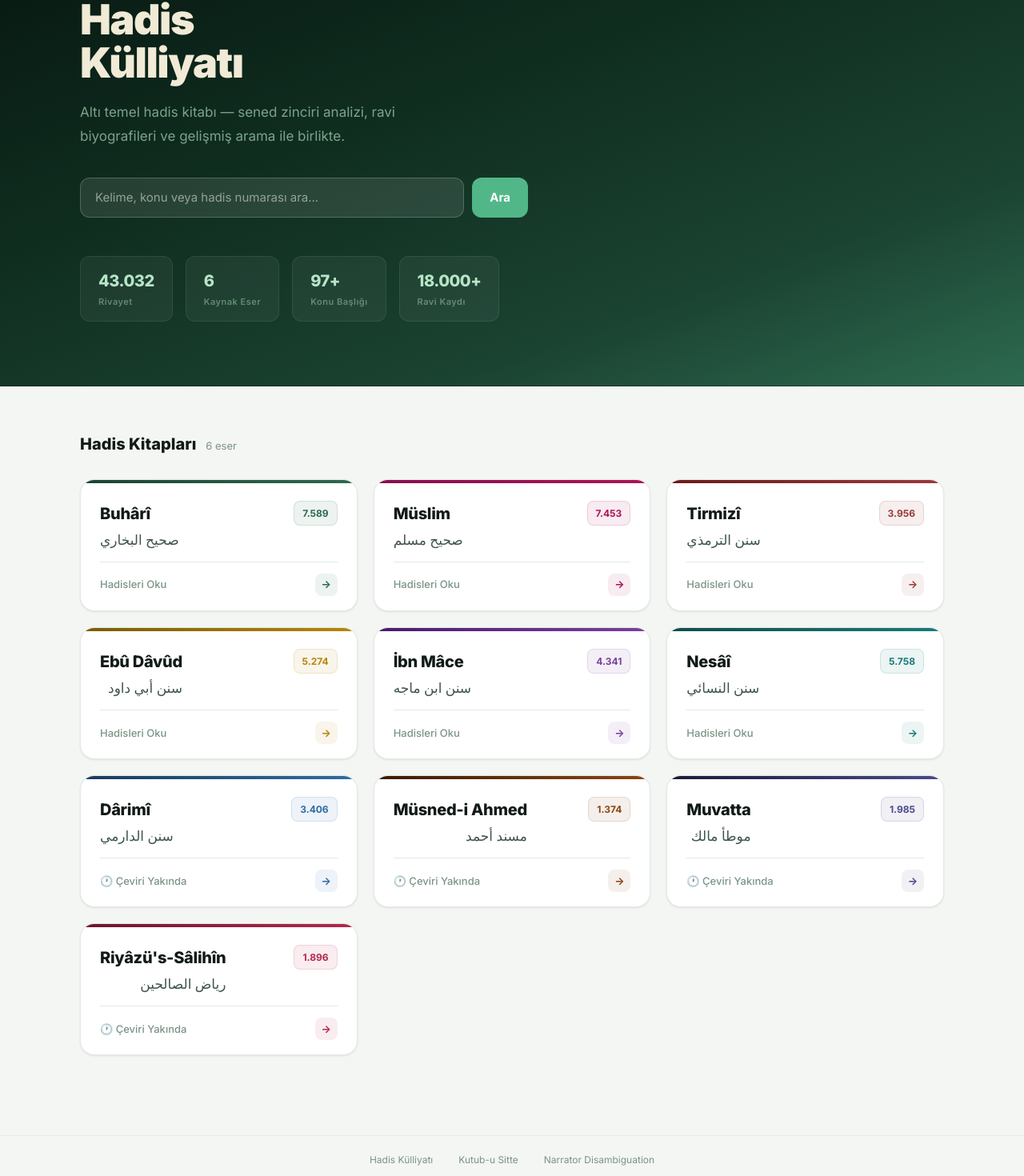
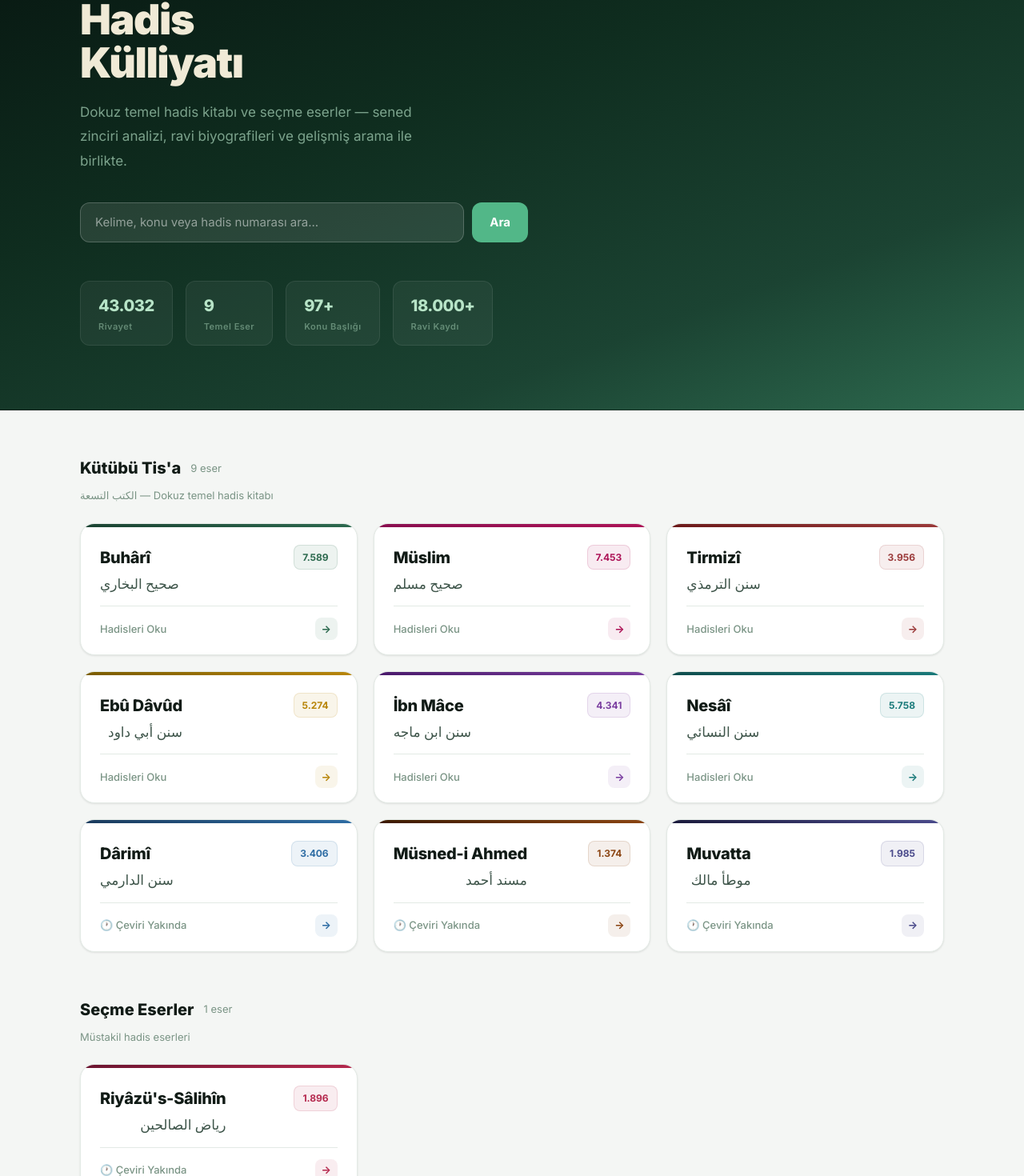
Before and after one commit to zorsez25-lab/hadis-web, a Next.js app: page / in a window 1280 px wide. Shown: the part 176-1646 px from the top of the page at 80% size. Built offline with nearby package versions, Linux system fonts and the light colour scheme; a web font is replaced by a local one.

Commit message:
Kitaplar kategorilere ayrildi: Kutubu Tisa ve Secme Eserler

```diff
--- a/app/page.tsx
+++ b/app/page.tsx
@@ -1,9 +1,11 @@
 import Link from 'next/link';
-import { KITAPLAR } from '@/lib/kitaplar';
+import { KITAPLAR, BookMeta } from '@/lib/kitaplar';
 import SearchBar from '@/components/SearchBar';
 
 export default function HomePage() {
   const total = KITAPLAR.reduce((s, k) => s + k.totalHadiths, 0).toLocaleString('tr-TR');
+  const tisa = KITAPLAR.filter(k => k.kategori === 'kutubu-tisa');
+  const secme = KITAPLAR.filter(k => k.kategori === 'secme-eserler');
 
   return (
     <div style={{ background: 'var(--bg)', minHeight: '100vh' }}>
@@ -13,13 +15,13 @@ export default function HomePage() {
           <div style={{ maxWidth: 640 }}>
             <div style={{ display: 'flex', alignItems: 'center', gap: 8, marginBottom: 20 }}>
               <div style={{ width: 6, height: 6, background: '#52B788', borderRadius: '50%' }} />
-              <span style={{ fontSize: 11, fontWeight: 700, color: 'rgba(183,228,199,0.6)', letterSpacing: 2 }}>KUTUB-U SİTTE</span>
+              <span style={{ fontSize: 11, fontWeight: 700, color: 'rgba(183,228,199,0.6)', letterSpacing: 2 }}>KÜTÜBÜ TİS'A</span>
             </div>
             <h1 className="hero-title" style={{ fontSize: 52, fontWeight: 900, color: '#F0EAD6', letterSpacing: -1.5, lineHeight: 1.05, marginBottom: 18 }}>
               Hadis<br />Külliyatı
             </h1>
             <p className="hero-subtitle" style={{ fontSize: 17, color: 'rgba(183,228,199,0.65)', lineHeight: 1.8, marginBottom: 36, maxWidth: 460 }}>
-              Altı temel hadis kitabı — sened zinciri analizi, ravi biyografileri ve gelişmiş arama ile birlikte.
+              Dokuz temel hadis kitabı ve seçme eserler — sened zinciri analizi, ravi biyografileri ve gelişmiş arama ile birlikte.
             </p>
             <SearchBar placeholder="Kelime, konu veya hadis numarası ara..." />
           </div>
@@ -27,7 +29,7 @@ export default function HomePage() {
           <div className="hero-stats" style={{ display: 'flex', gap: 16, marginTop: 48, flexWrap: 'wrap' }}>
             {[
               { n: total, l: 'Rivayet' },
-              { n: '6', l: 'Kaynak Eser' },
+              { n: '9', l: 'Temel Eser' },
               { n: '97+', l: 'Konu Başlığı' },
               { n: '18.000+', l: 'Ravi Kaydı' },
             ].map(s => (
@@ -42,13 +44,53 @@ export default function HomePage() {
 
       {/* Books */}
       <div className="books-section" style={{ maxWidth: 1160, margin: '0 auto', padding: '56px 40px 100px' }}>
-        <div style={{ display: 'flex', alignItems: 'baseline', gap: 12, marginBottom: 28 }}>
-          <h2 style={{ fontSize: 20, fontWeight: 800, color: 'var(--text-1)' }}>Hadis Kitapları</h2>
-          <span style={{ fontSize: 13, color: 'var(--text-3)' }}>6 eser</span>
+
+        {/* Kütübü Tis'a */}
+        <div style={{ marginBottom: 56 }}>
+          <div style={{ display: 'flex', alignItems: 'center', gap: 12, marginBottom: 8 }}>
+            <h2 style={{ fontSize: 20, fontWeight: 800, color: 'var(--text-1)' }}>Kütübü Tis&apos;a</h2>
+            <span style={{ fontSize: 13, color: 'var(--text-3)' }}>9 eser</span>
+          </div>
+          <div style={{ fontSize: 13, color: 'var(--text-3)', marginBottom: 24 }}>الكتب التسعة — Dokuz temel hadis kitabı</div>
+          <div className="books-grid" style={{ display: 'grid', gridTemplateColumns: 'repeat(3, 1fr)', gap: 20 }}>
+            {tisa.map((k) => <KitapKarti key={k.slug} k={k} />)}
+          </div>
         </div>
 
+        {/* Seçme Eserler */}
+        {secme.length > 0 && (
+          <div>
+            <div style={{ display: 'flex', alignItems: 'center', gap: 12, marginBottom: 8 }}>
+              <h2 style={{ fontSize: 20, fontWeight: 800, color: 'var(--text-1)' }}>Seçme Eserler</h2>
+              <span style={{ fontSize: 13, color: 'var(--text-3)' }}>{secme.length} eser</span>
+            </div>
+            <div style={{ fontSize: 13, color: 'var(--text-3)', marginBottom: 24 }}>Müstakil hadis eserleri</div>
             <div className="books-grid" style={{ display: 'grid', gridTemplateColumns: 'repeat(3, 1fr)', gap: 20 }}>
-          {KITAPLAR.map((k) => (
+              {secme.map((k) => <KitapKarti key={k.slug} k={k} />)}
+            </div>
+          </div>
+        )}
+      </div>
+
+      <style>{`
+        .book-card:hover {
+          transform: translateY(-4px);
+          box-shadow: var(--shadow-lg) !important;
+          border-color: var(--border-strong) !important;
+        }
+      `}</style>
+
+      <div className="footer" style={{ borderTop: '1px solid var(--border)', padding: '20px 40px', display: 'flex', justifyContent: 'center', gap: 32 }}>
+        <span style={{ fontSize: 12, color: 'var(--text-3)' }}>Hadis Külliyatı</span>
+        <span style={{ fontSize: 12, color: 'var(--text-3)' }}>Kütübü Tis&apos;a</span>
+        <span style={{ fontSize: 12, color: 'var(--text-3)' }}>Narrator Disambiguation</span>
+      </div>
+    </div>
+  );
+}
+
+function KitapKarti({ k }: { k: BookMeta }) {
+  return (
     <Link key={k.slug} href={`/${k.slug}`} style={{ textDecoration: 'none' }}>
       <div className="book-card" style={{
         background: 'var(--surface)',
@@ -59,7 +101,6 @@ export default function HomePage() {
         transition: 'all 0.18s ease',
         cursor: 'pointer',
       }}>
-                {/* Top bar */}
         <div style={{ height: 4, background: `linear-gradient(90deg, ${k.from}, ${k.to})` }} />
         <div style={{ padding: '22px 24px 18px' }}>
           <div style={{ display: 'flex', justifyContent: 'space-between', alignItems: 'flex-start', marginBottom: 14 }}>
@@ -91,23 +132,5 @@ export default function HomePage() {
         </div>
       </div>
     </Link>
-          ))}
-        </div>
-      </div>
-
-      <style>{`
-        .book-card:hover {
-          transform: translateY(-4px);
-          box-shadow: var(--shadow-lg) !important;
-          border-color: var(--border-strong) !important;
-        }
-      `}</style>
-
-      <div className="footer" style={{ borderTop: '1px solid var(--border)', padding: '20px 40px', display: 'flex', justifyContent: 'center', gap: 32 }}>
-        <span style={{ fontSize: 12, color: 'var(--text-3)' }}>Hadis Külliyatı</span>
-        <span style={{ fontSize: 12, color: 'var(--text-3)' }}>Kutub-u Sitte</span>
-        <span style={{ fontSize: 12, color: 'var(--text-3)' }}>Narrator Disambiguation</span>
-      </div>
-    </div>
   );
 }
--- a/lib/kitaplar.ts
+++ b/lib/kitaplar.ts
@@ -9,6 +9,7 @@ export const KITAPLAR: BookMeta[] = [
     from: '#1B4332',
     to: '#2D6A4F',
     totalHadiths: 7589,
+    kategori: 'kutubu-tisa',
   },
   {
     slug: 'muslim',
@@ -18,6 +19,7 @@ export const KITAPLAR: BookMeta[] = [
     from: '#880E4F',
     to: '#AD1457',
     totalHadiths: 7453,
+    kategori: 'kutubu-tisa',
   },
   {
     slug: 'tirmizi',
@@ -27,6 +29,7 @@ export const KITAPLAR: BookMeta[] = [
     from: '#6B1A1A',
     to: '#9B3A3A',
     totalHadiths: 3956,
+    kategori: 'kutubu-tisa',
   },
   {
     slug: 'ebudavud',
@@ -36,6 +39,7 @@ export const KITAPLAR: BookMeta[] = [
     from: '#7A5C00',
     to: '#B8860B',
     totalHadiths: 5274,
+    kategori: 'kutubu-tisa',
   },
   {
     slug: 'ibnmace',
@@ -45,6 +49,7 @@ export const KITAPLAR: BookMeta[] = [
     from: '#4A1A6B',
     to: '#7B3FA0',
     totalHadiths: 4341,
+    kategori: 'kutubu-tisa',
   },
   {
     slug: 'nesai',
@@ -54,6 +59,7 @@ export const KITAPLAR: BookMeta[] = [
     from: '#0F4D4D',
     to: '#1A7A7A',
     totalHadiths: 5758,
+    kategori: 'kutubu-tisa',
   },
   {
     slug: 'darimi',
@@ -64,6 +70,7 @@ export const KITAPLAR: BookMeta[] = [
     to: '#2E6DA4',
     totalHadiths: 3406,
     translationPending: true,
+    kategori: 'kutubu-tisa',
   },
   {
     slug: 'ahmed',
@@ -74,6 +81,7 @@ export const KITAPLAR: BookMeta[] = [
     to: '#8B4513',
     totalHadiths: 1374,
     translationPending: true,
+    kategori: 'kutubu-tisa',
   },
   {
     slug: 'malik',
@@ -84,6 +92,7 @@ export const KITAPLAR: BookMeta[] = [
     to: '#4A4A8B',
     totalHadiths: 1985,
     translationPending: true,
+    kategori: 'kutubu-tisa',
   },
   {
     slug: 'riyazussalihin',
@@ -94,6 +103,7 @@ export const KITAPLAR: BookMeta[] = [
     to: '#B5294E',
     totalHadiths: 1896,
     translationPending: true,
+    kategori: 'secme-eserler',
   },
 ];
 
--- a/lib/types.ts
+++ b/lib/types.ts
@@ -34,4 +34,5 @@ export interface BookMeta {
   to: string;
   totalHadiths: number;
   translationPending?: boolean;
+  kategori?: 'kutubu-tisa' | 'secme-eserler';
 }
```
Lines whose indentation alone changed are shown as unchanged.
